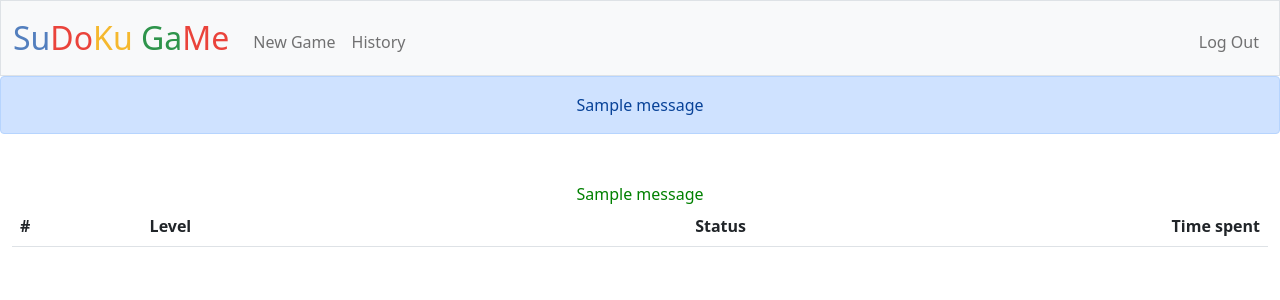
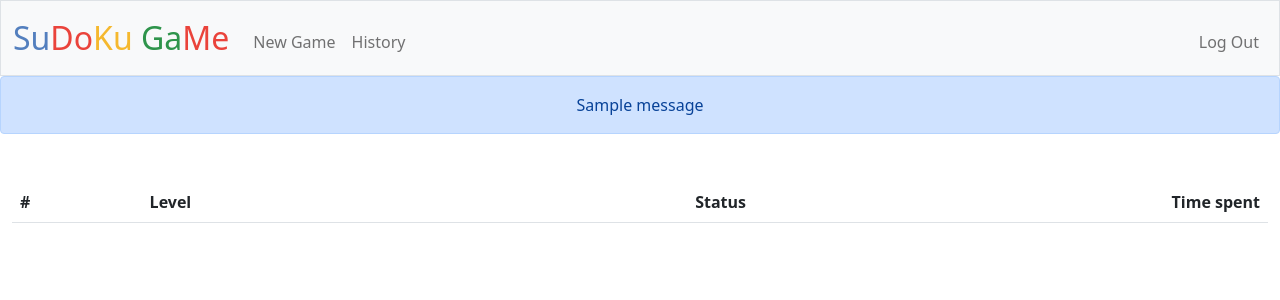
Before and after one commit to ssouza-br/sudoku-game, a Flask app: page / in a window 1280 px wide. Shown: the top 300 px of the page. Run offline with Flask 2, Linux system fonts and the light colour scheme; a user stored in the database is signed in; one stand-in notice (Sample message) is shown; lists and menus that the app fills with data are empty; some libraries are stand-ins or nearby versions.

Commit message:
Sat, Jul 23, 2022, 2:46 PM +00:00

```diff
--- a/final_project/templates/index.html
+++ b/final_project/templates/index.html
@@ -4,15 +4,23 @@
     Quote
 {% endblock %}
 
+{% with errors = get_flashed_messages(category_filter=["error"]) %}
+{% if errors %}
+<div class="alert-message block-message error">
+  <a class="close" href="#">×</a>
+  <ul>
+    {%- for msg in errors %}
+    <li>{{ msg }}</li>
+    {% endfor -%}
+  </ul>
+</div>
+{% endif %}
+{% endwith %}
+
 {% block main %}
 {% set ns = namespace() %}
 {% set ns.last_cash = 0 %}
 
-{% with messages = get_flashed_messages(with_categories=true) %}
-  {% for category, message in messages %}
-    <div class="{{ category }}">{{ message }}</div>
-  {% endfor %}
-{% endwith %}
 
 <table class="table table-striped">
     <thead>
```
